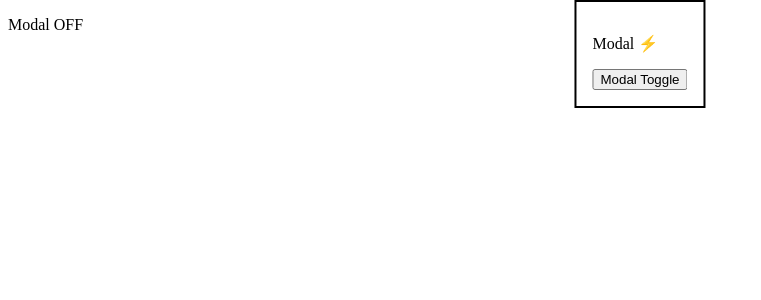
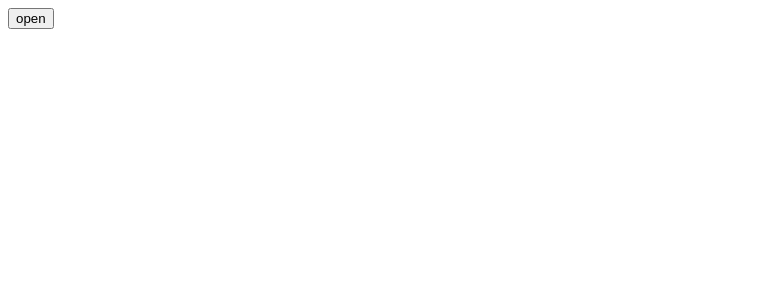
Before and after one commit to minjeongss/surff, a React (Vite) app: page / in a window 1280 px wide. Shown: the top 300 px of the page, without its empty margins (0-761 px from the left). Built offline with nearby package versions, Linux system fonts and the light colour scheme.

Commit message:
feat: useDisclosure을 Modal에 적용

```diff
--- /dev/null
+++ b/packages/App.tsx
@@ -0,0 +1,15 @@
+import React from "react";
+import Modal from "./components/Modal/Modal";
+import useDisclosure from "./hooks/useDisclosure";
+
+const App = () => {
+  const { isOpen, onOpen, onToggle } = useDisclosure(false);
+  return (
+    <div>
+      <button onClick={onOpen}>open</button>
+      <Modal isOpen={isOpen} onToggle={onToggle} />
+    </div>
+  );
+};
+
+export default App;
--- /dev/null
+++ b/packages/components/Modal/Modal.d.ts
@@ -0,0 +1,5 @@
+export interface ModalProps {
+  children?: React.ReactNode;
+  isOpen: boolean;
+  onToggle: () => void;
+}
--- a/packages/components/Modal/Modal.styles.ts
+++ b/packages/components/Modal/Modal.styles.ts
@@ -8,3 +8,11 @@ export const ModalWrapper = styled.div`
   padding: 1rem;
   border: 2px solid black;
 `;
+
+export const ModalHeader = styled.div``;
+
+export const ModalBody = styled.div``;
+
+export const ModalFooter = styled.div``;
+
+export const CloseButton = styled.button``;
--- a/packages/components/Modal/Modal.tsx
+++ b/packages/components/Modal/Modal.tsx
@@ -1,27 +1,30 @@
 import { createPortal } from "react-dom";
 import usePortal from "../../hooks/usePortal";
-import { ModalWrapper } from "./Modal.styles";
-import { useState } from "react";
+import {
+  CloseButton,
+  ModalBody,
+  ModalFooter,
+  ModalHeader,
+  ModalWrapper,
+} from "./Modal.styles";
+import { ModalProps } from "./Modal.d";
 
-const Modal = () => {
+const Modal = ({ children, isOpen, onToggle }: ModalProps) => {
   const element = usePortal("modal");
-  const [isOpen, setIsOpen] = useState(false);
 
   if (!element) return null;
 
-  return (
-    <>
-      <p>Modal {isOpen ? "ON" : "OFF"}</p>
-      {createPortal(
-        <ModalWrapper>
-          <p>Modal ⚡</p>
-          <button onClick={() => setIsOpen((prev) => !prev)}>
-            Modal Toggle
-          </button>
-        </ModalWrapper>,
-        element
-      )}
-    </>
+  return createPortal(
+    isOpen ? (
+      <ModalWrapper>
+        <ModalHeader>
+          <CloseButton onClick={onToggle}>X</CloseButton>
+        </ModalHeader>
+        <ModalBody>{children}</ModalBody>
+        <ModalFooter></ModalFooter>
+      </ModalWrapper>
+    ) : null,
+    element
   );
 };
 
--- a/packages/main.tsx
+++ b/packages/main.tsx
@@ -1,4 +1,5 @@
+import React from "react";
 import { createRoot } from "react-dom/client";
-import { Modal } from "./index.tsx";
+import App from "./App.tsx";
 
-createRoot(document.getElementById("root")!).render(<Modal />);
+createRoot(document.getElementById("root")!).render(<App />);
--- a/tsconfig.app.json
+++ b/tsconfig.app.json
@@ -23,5 +23,5 @@
     "noUncheckedSideEffectImports": true
   },
   "include": ["packages"],
-  "exclude": ["packages/stories", "packages/main.tsx"]
+  "exclude": ["packages/stories", "packages/main.tsx", "packages/App.tsx"]
 }
```
